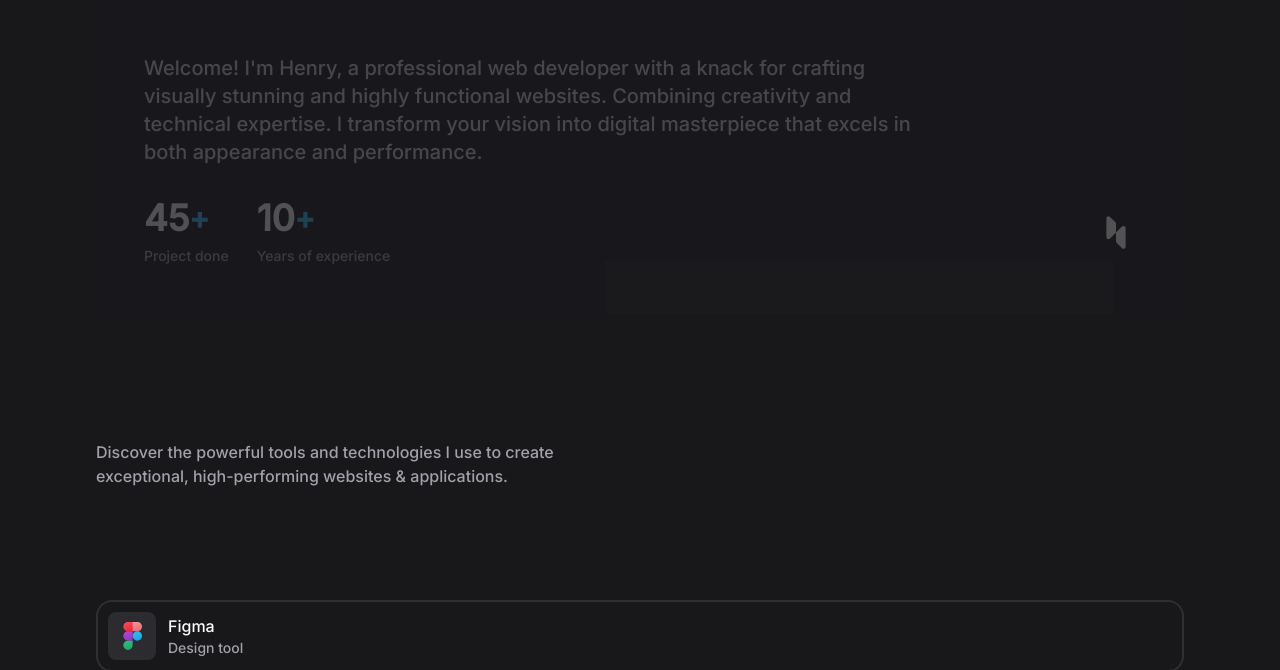
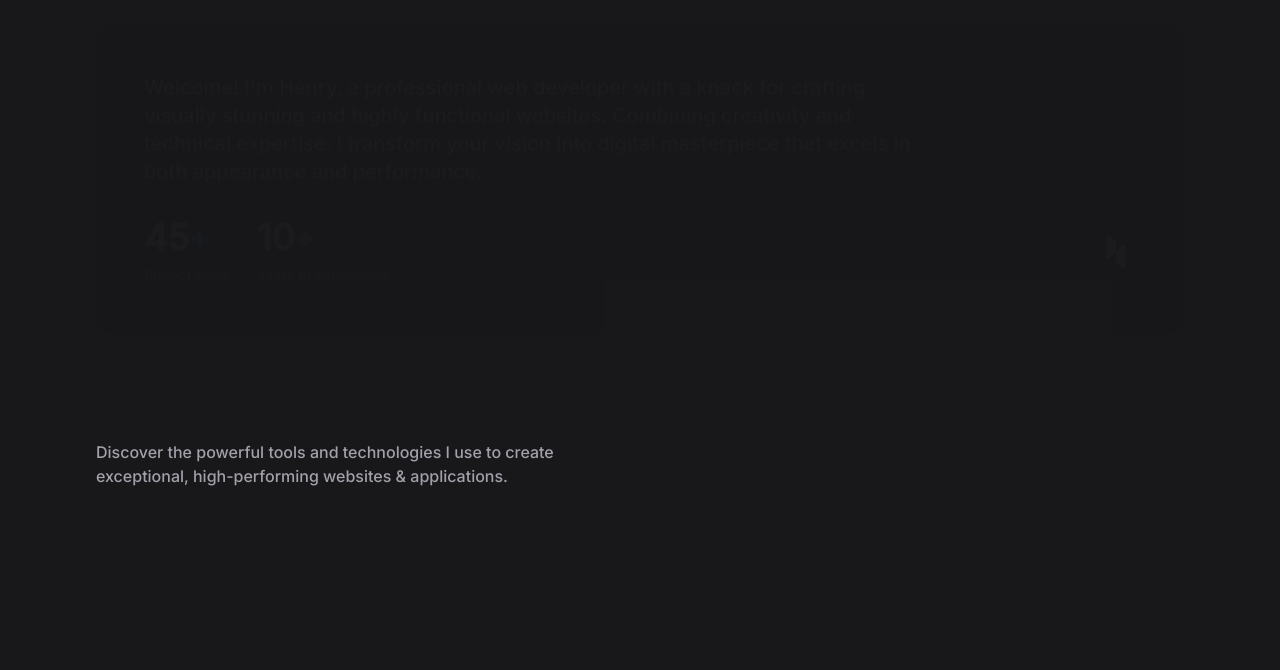
Before and after one commit to fauzyDev/portofolio-web, a Next.js app: page / in a window 1280 px wide. Shown: the part 910-1580 px from the top of the page. Built offline with nearby package versions, Linux system fonts and the light colour scheme.

Commit message:
code update

```diff
--- a/src/app/globals.css
+++ b/src/app/globals.css
@@ -30,7 +30,11 @@
 }
 
 .reveal-up {
-  @apply translate-y-20 opacity-0
+  @apply translate-y-20 opacity-0 will-change-transform
+}
+
+.scrub-slide {
+  @apply will-change-transform
 }
 
 /* typography */
--- a/src/app/page.jsx
+++ b/src/app/page.jsx
@@ -1,18 +1,17 @@
 import React from 'react';
-import { ReactLenis } from 'lenis/react'
 import Hero from "@/components/Hero";
 import About from "@/components/About";
 import Skill from "@/components/Skill";
 import Work from "@/components/Work";
 import Certificate from "@/components/Certificate";
 import Contact from "@/components/Contact";
-import Footer from "../components/Footer";
+import Footer from "@/components/Footer";
+import LenisComponent from '@/components/LenisComponent';
 import Animation from '@/components/Animation';
-
 export default function Home() {
 
   return (
-    <ReactLenis root>
+    <LenisComponent>
       <Animation/>
         <main>
           <Hero/>
@@ -22,7 +21,7 @@
           <Certificate/>
           <Contact/>
         </main>
-        <Footer/>
-      </ReactLenis>
-    );
-  }
+      <Footer/>
+    </LenisComponent>
+  );
+}
--- a/src/components/Certificate.jsx
+++ b/src/components/Certificate.jsx
@@ -3,41 +3,21 @@
 
 const reviews = [
     {
-      content: 'Exceptional web development! Delivered a seamless, responsive site with clean code and great UX.',
-      name: 'Sophia Ramirez',
-      imgSrc: '/images/people-1.jpg',
-      company: 'PixelForge'
+      name: 'Belajar Dasar-Dasar DevOps',
+      imgSrc: '/images/',
     },
     {
-      content: 'Impressive work! Fast loading times, intuitive design, and flawless backend integration. Highly recommend.',
-      name: 'Ethan Caldwell',
-      imgSrc: '/images/people-2.jpg',
-      company: 'NexaWave'
+      name: 'Belajar Dasar Pemrograman JavaScript',
+      imgSrc: '/images/',
     },
     {
-      content: 'Outstanding developer! Built a robust site with perfect functionality. Efficient and detail-oriented.',
-      name: 'Liam Bennett',
-      imgSrc: '/images/people-3.jpg',
-      company: 'CodeCraft'
+      name: 'Belajar Membuat Aplikasi Back-End untuk Pemula',
+      imgSrc: '/images/',
     },
     {
-      content: 'Creative and skilled! Produced a modern, user-friendly site that exceeded expectations. Great communication.',
-      name: 'Noah Williams',
-      imgSrc: '/images/people-4.jpg',
-      company: 'BrightWeb'
+      name: 'Cloud Practitioner Essentials (Belajar Dasar AWS Cloud)',
+      imgSrc: '/images/',
     },
-    {
-      content: 'Professional work! Delivered on time, with a polished design and smooth user experience. Top-notch developer.',
-      name: 'Ava Thompson',
-      imgSrc: '/images/people-5.jpg',
-      company: 'TechMosaic'
-    },
-    {
-      content: 'Excellent project execution! High-quality code, responsive design, and exceptional problem-solving skills.',
-      name: 'Jonathan',
-      imgSrc: '/images/people-6.jpg',
-      company: 'Skyline Digital'
-    }
   ];
 
 const Certificate = () => {
@@ -50,9 +30,9 @@
                 </h2>
                 <div className="scrub-slide flex items-stretch gap-3 w-fit">
                     {reviews.map(({
-                        content, name, imgSrc, company
+                        name, imgSrc
                     }, key) => (
-                        <CertificateCard key={key} content={content} name={name} imgSrc={imgSrc} company={company}/>
+                        <CertificateCard key={key} name={name} imgSrc={imgSrc}/>
                     ))}
                 </div>
             </div>
--- a/src/components/CertificateCard.jsx
+++ b/src/components/CertificateCard.jsx
@@ -1,22 +1,9 @@
 import React from 'react';
 import Image from 'next/image';
-import StarIcon from '@mui/icons-material/Star';
 
-const rating = new Array(5)
-rating.fill({
-    icon: <StarIcon/>,
-    style: { fontVariationSetting: '"FILL" 1' }
-})
 const CertificateCard = ({ content, name, imgSrc, company }) => {
     return (
         <div className="bg-zinc-800 p-5 rounded-xl min-w-[320px] flex flex-col lg:min-w-[420px]">
-            <div className="flex items-center gap-1 mb-3">
-                {rating.map(({ icon, style }, key) => (
-                    <span key={key} className="material-symbols text-yellow-300 text-[18px]" style={style}>
-                        {icon}
-                    </span>
-                ))}
-            </div>
             <p className="text-zinc-500 mb-8 ">
                 {content}
             </p>
--- a/src/components/GSAPAnimation.jsx
+++ b/src/components/GSAPAnimation.jsx
@@ -4,8 +4,9 @@
 import { ScrollTrigger } from "gsap/ScrollTrigger"
 import { useGSAP } from '@gsap/react';
 
-// module GSAP
-gsap.registerPlugin(useGSAP, ScrollTrigger);
+// plugin GSAP
+gsap.registerPlugin(ScrollTrigger);
+gsap.defaults({ smoothChildTiming: true });
 
 export default function GSAPAnimation () {
     useGSAP(() => {
@@ -16,12 +17,12 @@
               trigger: element,
               start: "-200 bottom",
               end: "bottom 80%",
-              scrub: true,
+              scrub: 1,
             },
             y: 0,
             opacity: 1,
             duration: 1,
-            ease: "power2.out"
+            ease: "power1.inOut"
           })
         })
 
@@ -30,49 +31,10 @@
             trigger: ".scrub-slide",
             start: "-200% 80%",
             end: "400% 80%",
-            scrub: true,
+            scrub: 1,
           },
           x: "-1000",
+          ease: "power1.inOut"
         })
-
-        gsap.utils.toArray(".fade-left").forEach((element) => {
-          gsap.fromTo(
-            element,
-            {
-              x: -200, // Mulai dari kiri (berjarak 200px dari kiri)
-              opacity: 0, // Mulai dengan opacity 0
-            },
-            {
-              x: 0, // Posisikan di tempat normal
-              opacity: 1, // Animasi ke opacity 1
-              duration: 1, // Durasi animasi
-              scrollTrigger: {
-                trigger: element,
-                start: "top 80%", // Mulai animasi ketika elemen mencapai 80% dari viewport
-                end: "top 20%",
-              },
-            }
-          );
-        });
-
-        gsap.utils.toArray(".fade-right").forEach((el) => {
-          gsap.fromTo(
-            el,
-            {
-              x: 200, // Mulai dari kanan (berjarak 200px dari kanan)
-              opacity: 0, // Mulai dengan opacity 0
-            },
-            {
-              x: 0, // Posisikan di tempat normal
-              opacity: 1, // Animasi ke opacity 1
-              duration: 1, // Durasi animasi
-              scrollTrigger: {
-                trigger: el,
-                start: "top 80%", // Mulai animasi ketika elemen mencapai 80% dari viewport
-                end: "top 20%",
-              },
-            }
-          );
-        });
       })
     }
--- /dev/null
+++ b/src/components/LenisComponent.jsx
@@ -0,0 +1,25 @@
+"use client"
+
+import React from 'react'
+import gsap from 'gsap'
+import { ReactLenis } from 'lenis/react'
+
+export default function LenisComponent({ children }) {
+    const lenisRef = React.useRef()
+
+    React.useEffect(() => {
+      function update(time) {
+        lenisRef.current?.lenis?.raf(time * 1000)
+      }
+
+      gsap.ticker.add(update)
+
+      return () => gsap.ticker.remove(update)
+    },  [])
+
+    return (
+      <ReactLenis root options={{ autoRaf: false }} ref={lenisRef}>
+        {children}
+      </ReactLenis>
+    )
+  }
--- a/src/components/Skill.jsx
+++ b/src/components/Skill.jsx
@@ -57,7 +57,7 @@
         <section id="tools" className="section">
             <div className="container">
                 <h2 className="headline-2 reveal-up">
-                Essential Tools I use
+                Tech Stack
                 </h2>
                 <p className="text-zinc-400 mt-3 mb-8 max-w-[50ch]">
                 Discover the powerful tools and technologies I use to create exceptional,
--- a/src/components/Work.jsx
+++ b/src/components/Work.jsx
@@ -3,40 +3,22 @@
 
 const works = [
     {
-      imgSrc: '/images/project-1.jpg',
-      title: 'Full stack music app',
+      imgSrc: '/images/',
+      title: 'Spotify Clone',
       tags: ['API', 'MVC', 'Development'],
-      projectLink: 'https://musify-5al0.onrender.com/'
-    },
-    {
-      imgSrc: '/images/project-2.jpg',
-      title: 'Free stock photo app',
-      tags: ['API', 'SPA'],
-      projectLink: 'https://pixstock-official.vercel.app/'
-    },
-    {
-      imgSrc: '/images/project-3.jpg',
-      title: 'Recipe app',
-      tags: ['Development', 'API'],
       projectLink: ''
     },
     {
-      imgSrc: '/images/project-4.jpg',
-      title: 'Real state website',
-      tags: ['Web-design', 'Development'],
-      projectLink: 'https://github.com/codewithsadee-org/wealthome'
+      imgSrc: '/images/',
+      title: 'Fananime list',
+      tags: ['API', 'SPA'],
+      projectLink: ''
     },
     {
-      imgSrc: '/images/project-5.jpg',
-      title: 'eCommerce website',
-      tags: ['eCommerce', 'Development'],
-      projectLink: 'https://github.com/codewithsadee/anon-ecommerce-website'
-    },
-    {
-      imgSrc: '/images/project-6.jpg',
-      title: 'vCard Personal portfolio',
-      tags: ['Web-design', 'Development'],
-      projectLink: 'https://github.com/codewithsadee/vcard-personal-portfolio'
+      imgSrc: '/images/',
+      title: 'Album foto & video online',
+      tags: ['Development', 'API'],
+      projectLink: ''
     },
   ];
 
```
Also changed, not shown: 1 other file (tests, documents, lock files or other folders).
